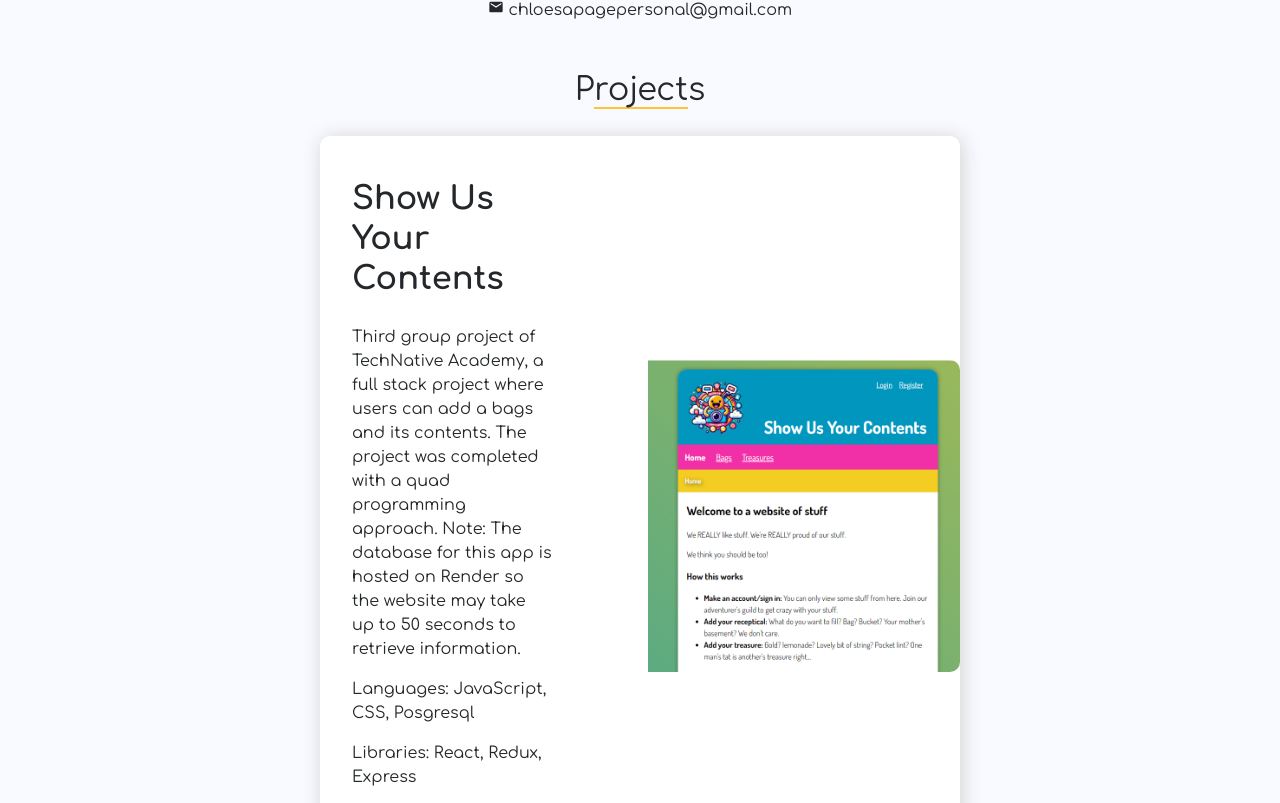
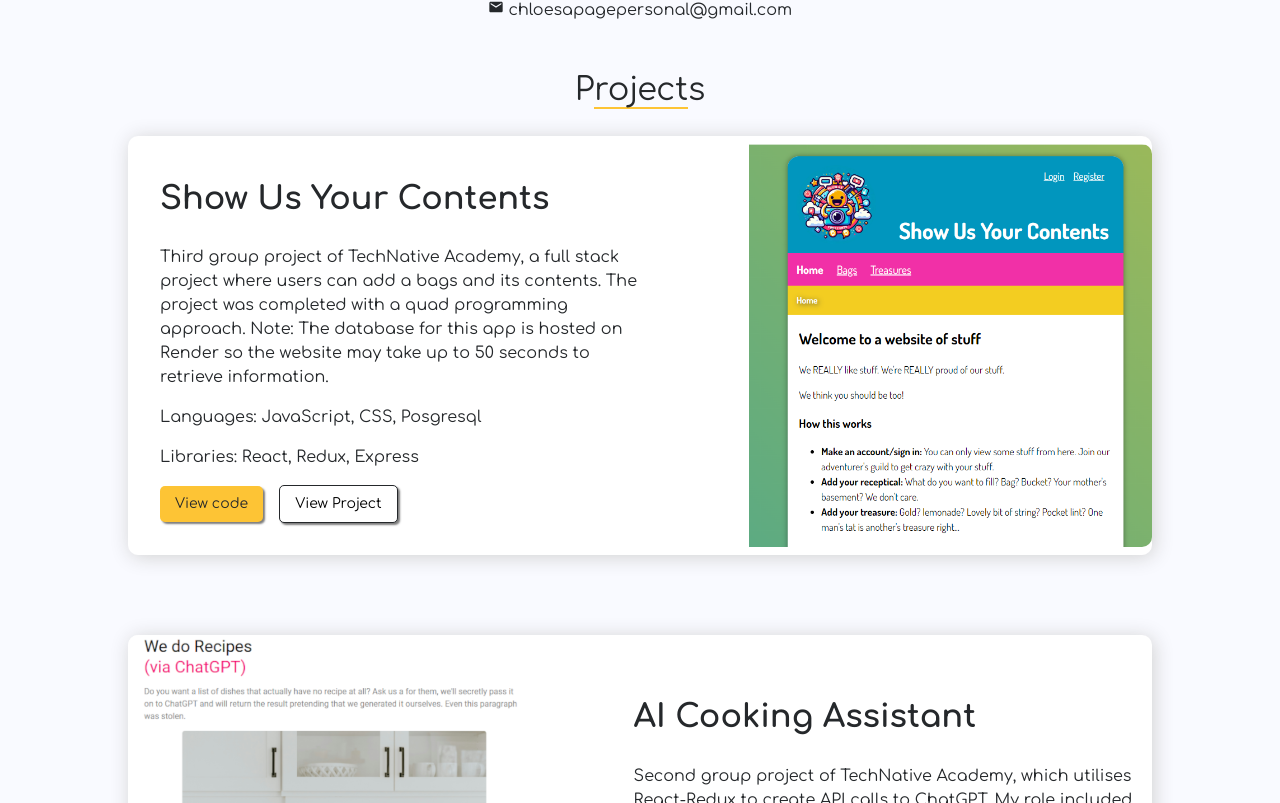
Before and after one commit to ChloeSAPage/portfolio, a React (Vite) app: page / in a window 1280 px wide. Shown: the part 717-1520 px from the top of the page. Built offline with nearby package versions, Linux system fonts and the light colour scheme.

Commit message:
Make the image fit slightly better (still not fixed)

```diff
--- a/src/components/views/ProjectCard/ProjectCard.module.css
+++ b/src/components/views/ProjectCard/ProjectCard.module.css
@@ -48,22 +48,22 @@
         justify-content: center;
         align-items: center;
         gap: 5rem;
-        width: 50%;
+        width: 80%;
         margin-left: auto;
         margin-right: auto;
         margin-bottom: 5rem;
     }
 
     .image {
-        max-width: 50%;
-        max-height: auto;
-        flex: 1;
+        max-width: 40%;
+        max-height: 100%;
+        flex: 5;
         margin-top: 0;
         object-fit: cover;
     }
 
     .contentWrapper {
-        width: 50%;
+        width: auto;
         margin: 0;
         margin-bottom: 1rem;
     }
```
